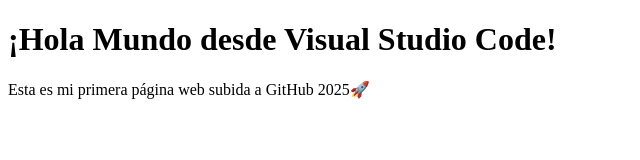
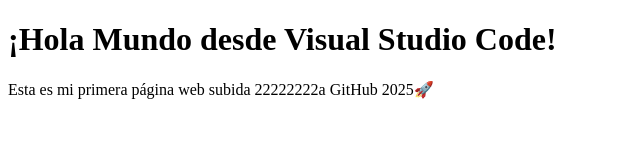
Before and after one commit to doltin/hola-mundo, a plain HTML site: page index.html in a window 1280 px wide. Shown: the whole page, without its empty margins (0-640 px from the left). Drawn offline with Linux system fonts and the light colour scheme.

Commit message:
Actualización del index.html desde Visual Studio Code

```diff
--- a/index.html
+++ b/index.html
@@ -7,6 +7,6 @@
 </head>
 <body>
   <h1>¡Hola Mundo desde Visual Studio Code!</h1>
-  <p>Esta es mi primera página web subida a GitHub  2025🚀</p>
+  <p>Esta es mi primera página web subida 22222222a GitHub  2025🚀</p>
 </body>
 </html>
```
